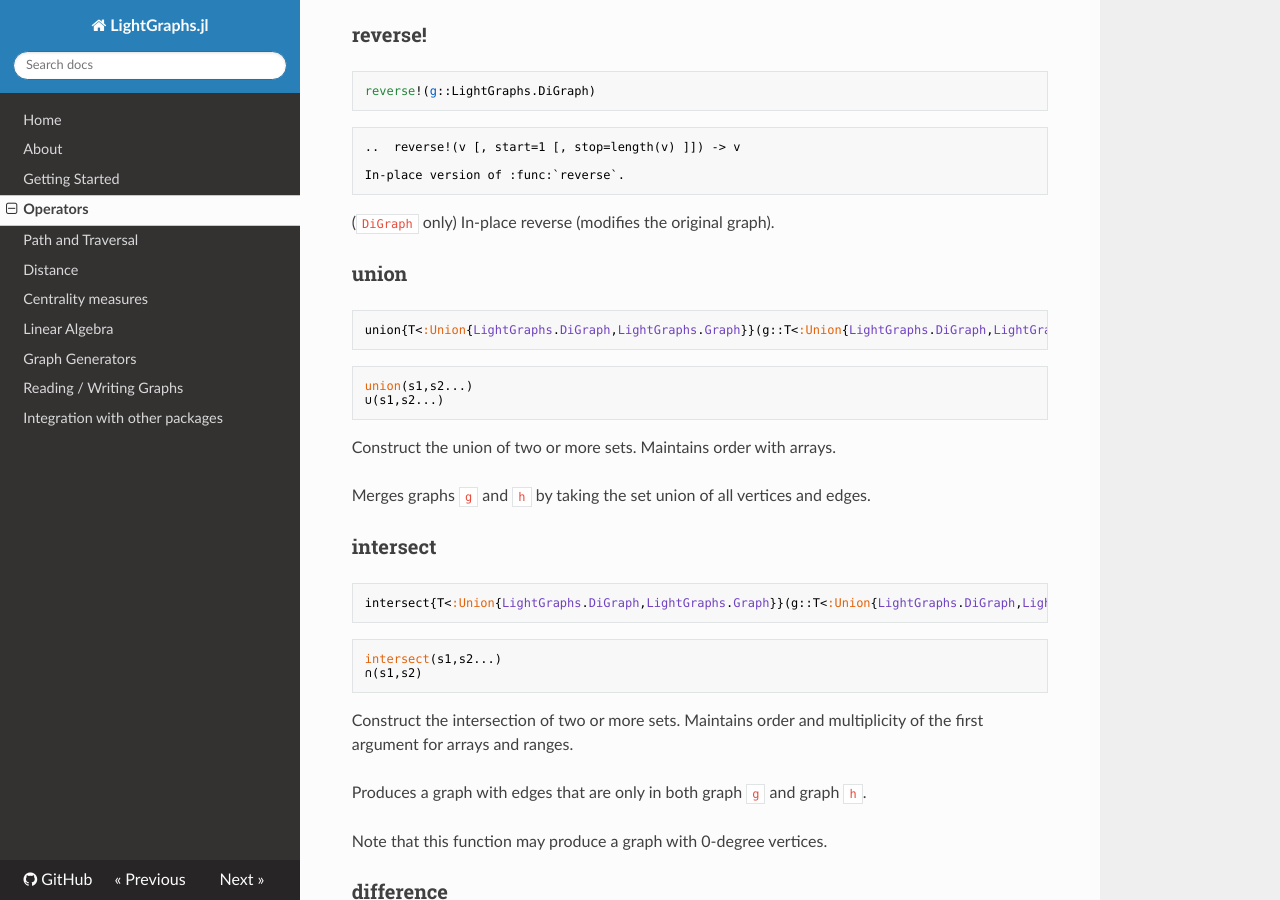
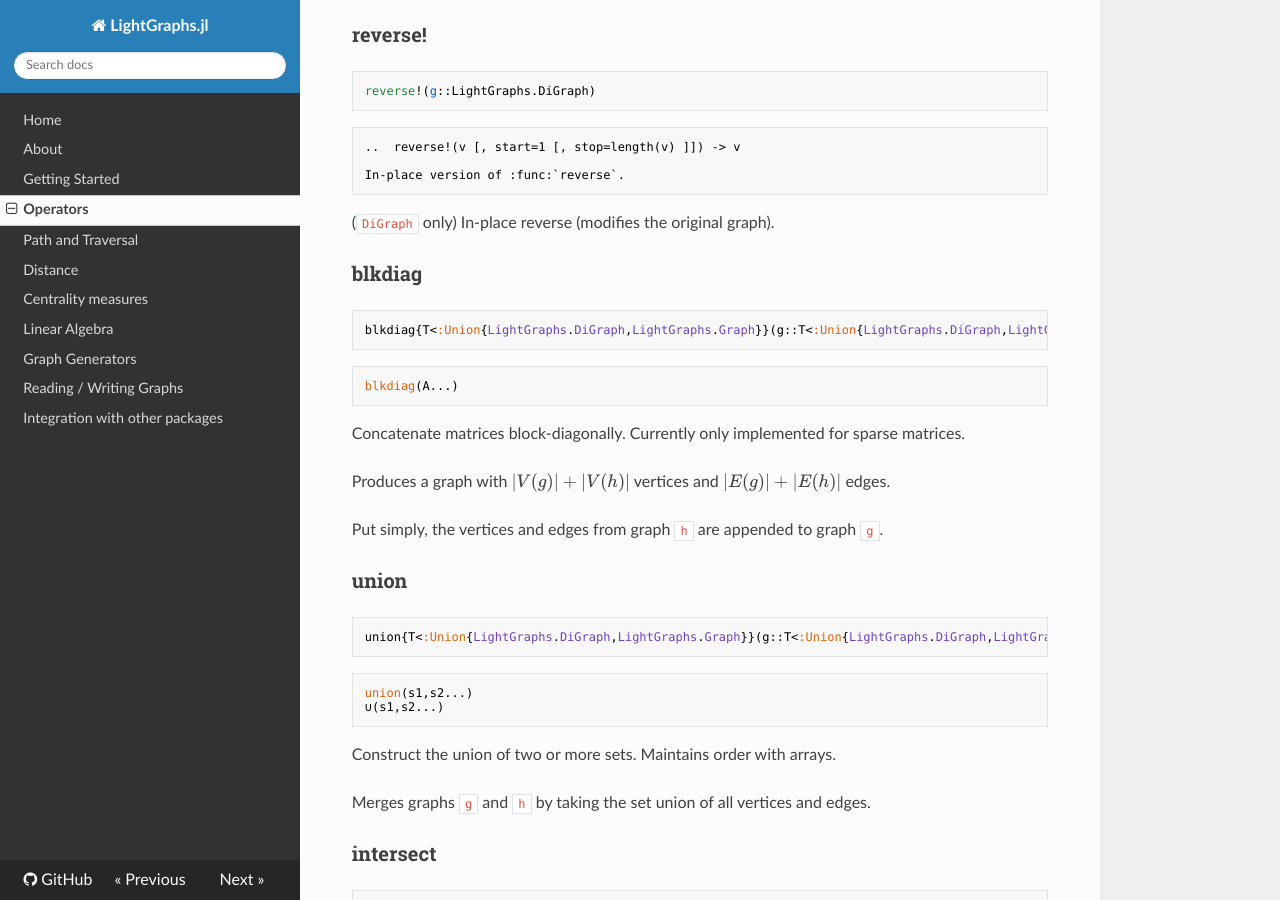
Before and after one commit to sbromberger/LightGraphs.jl, an MkDocs documentation site: the page built from doc/operators.md, in a window 1280 px wide and 900 px high, scrolled down 767 px. Built offline with MkDocs 1.6.1, drawn with Linux system fonts in a browser that asks for light colours; nearby versions of some CDN libraries; formulas are drawn with MathJax 3; old or Windows-style settings are respelled for this version of MkDocs.

Commit message:
doc update

````diff
--- a/doc/operators.md
+++ b/doc/operators.md
@@ -44,6 +44,20 @@ In-place version of :func:`reverse`.
 ```
 
 (`DiGraph` only) In-place reverse (modifies the original graph).
+
+### blkdiag
+```
+blkdiag{T<:Union{LightGraphs.DiGraph,LightGraphs.Graph}}(g::T<:Union{LightGraphs.DiGraph,LightGraphs.Graph}, h::T<:Union{LightGraphs.DiGraph,LightGraphs.Graph})
+```
+```
+blkdiag(A...)
+```
+
+Concatenate matrices block-diagonally. Currently only implemented for sparse matrices.
+
+Produces a graph with $|V(g)| + |V(h)|$ vertices and $|E(g)| + |E(h)|$ edges.
+
+Put simply, the vertices and edges from graph `h` are appended to graph `g`.
 
 ### union
 ```
````
